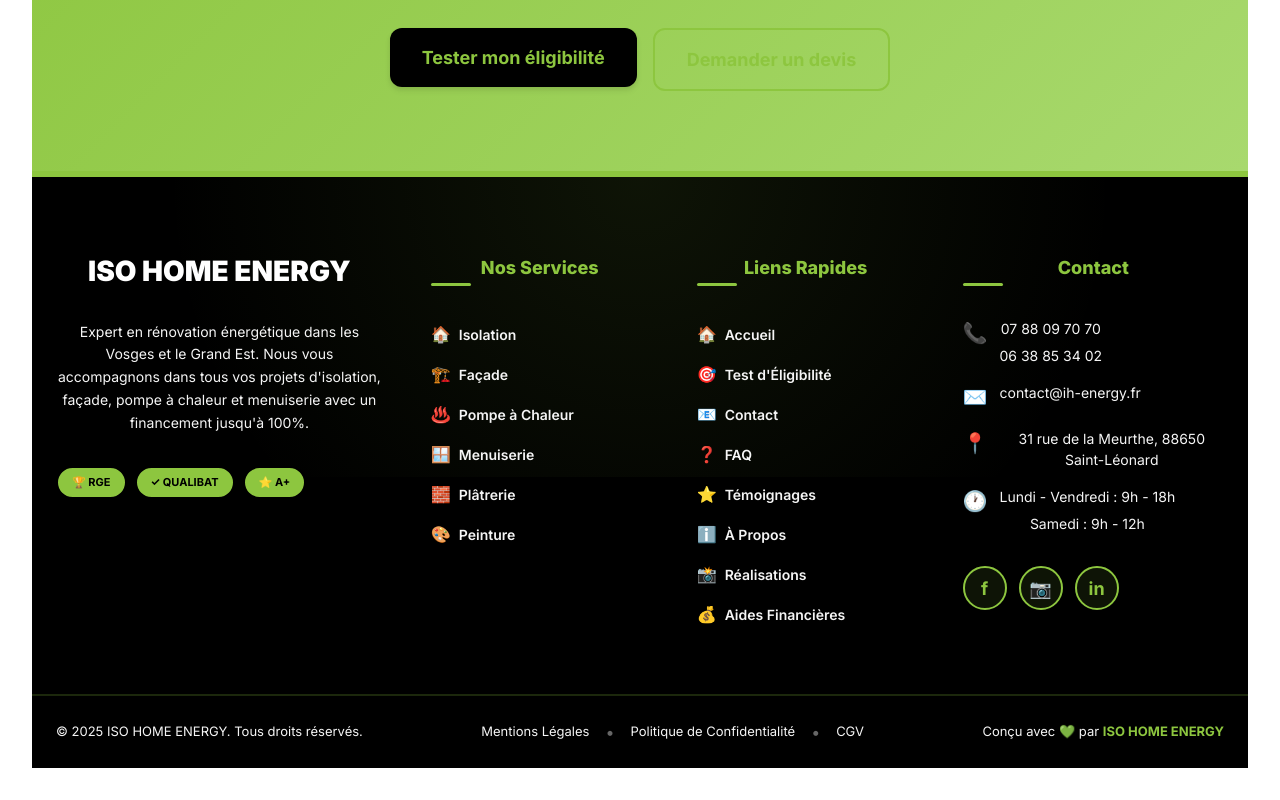
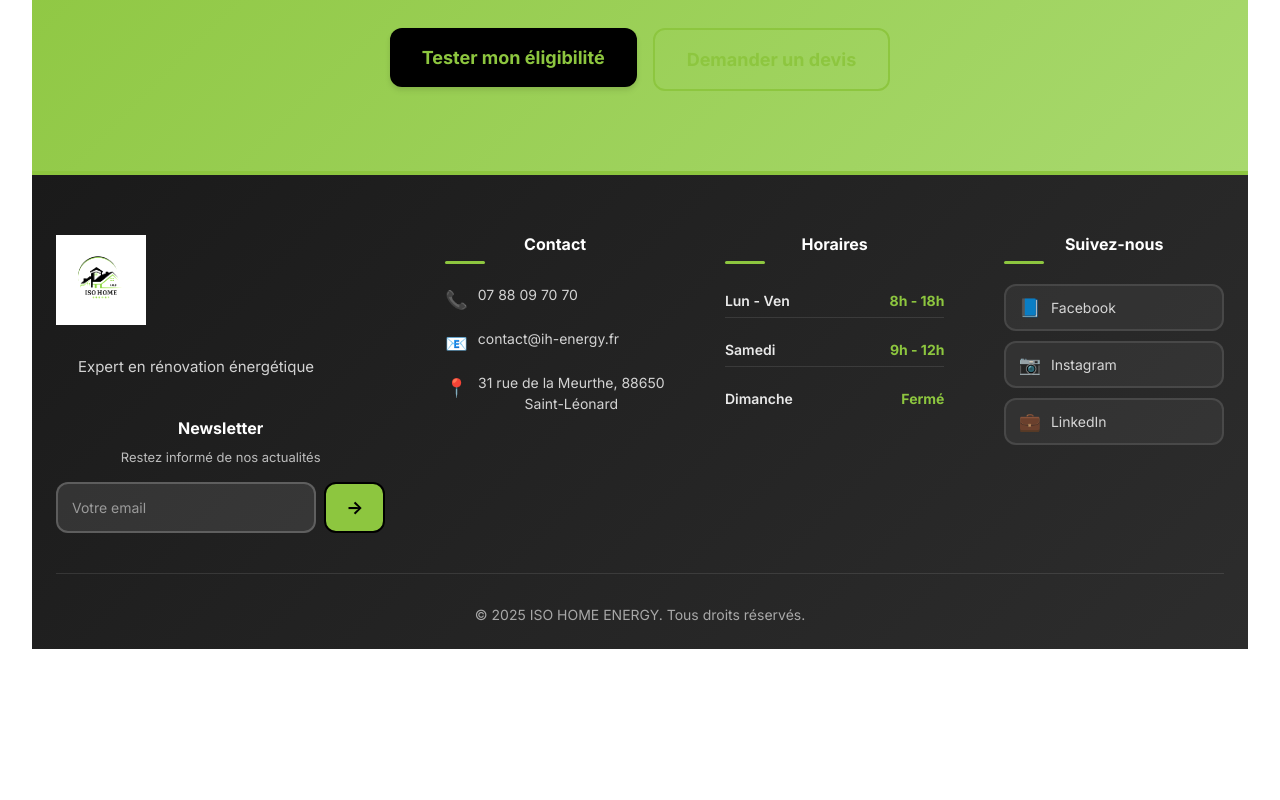
Before and after one commit to dafprince/iso-home-energy, a React (Vite) app: page /realisations in a window 1280 px wide. Shown: the part 1338-2138 px from the top of the page. After the commit the page ends 2019 px from the top, so only its background shows below. Built offline with nearby package versions, Linux system fonts and the light colour scheme.

Commit message:
logo modifié le menu le footer modifié

```diff
--- a/src/components/layout/Footer/Footer.css
+++ b/src/components/layout/Footer/Footer.css
@@ -1,281 +1,289 @@
 /* ========================================
-   FOOTER - ULTRA PREMIUM
+   FOOTER - ULTRA PREMIUM MINIMALISTE
    ======================================== */
 
 .footer {
-  background: var(--noir-profond);
-  color: var(--blanc-pur);
-  border-top: 6px solid var(--vert-principal);
+  background: #1a1a1a !important;
+  background: linear-gradient(135deg, #1a1a1a 0%, #2d2d2d 100%) !important;
+  color: #ffffff !important;
+  padding: 60px 0 24px;
+  border-top: 4px solid #8dc63f;
   position: relative;
 }
 
-.footer::before {
-  content: '';
-  position: absolute;
-  top: 0;
-  left: 0;
-  right: 0;
-  height: 300px;
-  background: radial-gradient(circle at 50% 0%, rgba(141, 198, 63, 0.1) 0%, transparent 70%);
-  pointer-events: none;
+.footer * {
+  color: inherit;
 }
 
-.footer-main {
-  padding: var(--spacing-20) 0 var(--spacing-16);
-  position: relative;
-  z-index: 1;
+.footer-content {
+  display: grid;
+  grid-template-columns: 1.5fr 1fr 1fr 1fr;
+  gap: 60px;
+  margin-bottom: 40px;
 }
 
-.footer-grid {
-  display: grid;
-  grid-template-columns: 1.5fr 1fr 1fr 1.2fr;
-  gap: var(--spacing-12);
+/* ========== BRAND & LOGO ========== */
+.footer-brand {
+  display: flex;
+  flex-direction: column;
+  gap: 20px;
 }
 
-.footer-col {
-  display: flex;
-  flex-direction: column;
-  gap: var(--spacing-4);
+.footer-logo {
+  display: inline-block;
+  margin-bottom: 10px;
 }
 
-/* Brand */
-.footer-brand {
-  margin-bottom: var(--spacing-3);
+.footer-logo img {
+  height: 90px;
+  width: auto;
+  object-fit: contain;
+  filter: brightness(1.1);
+  transition: transform 0.3s ease;
 }
 
-.footer-brand-name {
-  font-size: 28px;
-  font-weight: var(--font-weight-black);
-  color: var(--blanc-pur);
-  margin-bottom: var(--spacing-2);
-  line-height: 1;
+.footer-logo:hover img {
+  transform: scale(1.05);
 }
 
-.footer-brand-tagline {
-  font-size: 12px;
-  font-weight: var(--font-weight-bold);
-  color: var(--vert-principal);
-  text-transform: uppercase;
-  letter-spacing: 1.5px;
+.footer-tagline {
+  font-size: 15px;
+  line-height: 1.6;
+  color: rgba(255, 255, 255, 0.8) !important;
+  max-width: 280px;
+  margin: 0;
 }
 
-.footer-description {
-  font-size: 14px;
-  line-height: var(--line-height-relaxed);
-  color: var(--gris-clair);
-  margin-bottom: var(--spacing-4);
+/* ========== NEWSLETTER ========== */
+.footer-newsletter {
+  margin-top: 20px;
 }
 
-.footer-certifications {
-  display: flex;
-  gap: var(--spacing-2);
-  flex-wrap: wrap;
+.footer-newsletter h4 {
+  font-size: 16px;
+  font-weight: 700;
+  margin-bottom: 10px;
+  color: #ffffff !important;
 }
 
-.footer-cert-badge {
-  padding: 6px 14px;
-  background: var(--vert-principal);
-  color: var(--noir-profond);
-  font-size: 11px;
-  font-weight: var(--font-weight-bold);
-  border-radius: var(--radius-full);
-  text-transform: uppercase;
-  border: 2px solid var(--noir-profond);
+.footer-newsletter p {
+  font-size: 13px;
+  color: rgba(255, 255, 255, 0.7) !important;
+  margin-bottom: 15px;
 }
 
-/* Titles */
-.footer-title {
-  font-size: 18px;
-  font-weight: var(--font-weight-extrabold);
-  color: var(--vert-principal);
-  margin-bottom: var(--spacing-4);
-  position: relative;
-  padding-bottom: var(--spacing-2);
+.newsletter-form {
+  display: flex;
+  gap: 8px;
 }
 
-.footer-title::after {
+.newsletter-form input {
+  flex: 1;
+  padding: 10px 14px;
+  background: rgba(255, 255, 255, 0.1) !important;
+  border: 2px solid rgba(255, 255, 255, 0.2) !important;
+  border-radius: 12px;
+  color: #ffffff !important;
+  font-size: 14px;
+  transition: all 0.3s ease;
+}
+
+.newsletter-form input::placeholder {
+  color: rgba(255, 255, 255, 0.5) !important;
+}
+
+.newsletter-form input:focus {
+  outline: none;
+  border-color: #8dc63f !important;
+  background: rgba(255, 255, 255, 0.15) !important;
+}
+
+.newsletter-form button {
+  padding: 10px 20px;
+  background: #8dc63f !important;
+  border: 2px solid #000000 !important;
+  border-radius: 12px;
+  color: #000000 !important;
+  font-size: 18px;
+  font-weight: 700;
+  cursor: pointer;
+  transition: all 0.3s ease;
+}
+
+.newsletter-form button:hover {
+  background: #a0d858 !important;
+  transform: translateX(4px);
+}
+
+/* ========== SECTIONS ========== */
+.footer-section h4 {
+  font-size: 16px;
+  font-weight: 700;
+  margin-bottom: 20px;
+  color: #ffffff !important;
+  position: relative;
+  padding-bottom: 10px;
+}
+
+.footer-section h4::after {
   content: '';
   position: absolute;
   bottom: 0;
   left: 0;
   width: 40px;
   height: 3px;
-  background: var(--vert-principal);
-  border-radius: var(--radius-full);
+  background: #8dc63f;
+  border-radius: 2px;
 }
 
-/* Links */
-.footer-links {
+.footer-section ul {
   list-style: none;
   padding: 0;
   margin: 0;
   display: flex;
   flex-direction: column;
-  gap: var(--spacing-2);
+  gap: 15px;
 }
 
-.footer-link {
+/* ========== CONTACT ========== */
+.footer-contact li {
   display: flex;
-  align-items: center;
-  gap: var(--spacing-2);
-  color: var(--gris-clair);
-  text-decoration: none;
+  align-items: flex-start;
+  gap: 10px;
   font-size: 14px;
-  font-weight: var(--font-weight-semibold);
-  padding: var(--spacing-1) 0;
-  transition: all 0.3s ease;
 }
 
-.footer-link:hover {
-  color: var(--vert-principal);
-  transform: translateX(6px);
+.footer-icon {
+  font-size: 18px;
+  flex-shrink: 0;
+  margin-top: 2px;
 }
 
-.footer-link-icon {
-  font-size: 16px;
-}
-
-/* Contact */
-.footer-contact {
-  list-style: none;
-  padding: 0;
-  margin: 0;
-  display: flex;
-  flex-direction: column;
-  gap: var(--spacing-4);
-}
-
-.footer-contact-item {
-  display: flex;
-  align-items: flex-start;
-  gap: var(--spacing-3);
-  font-size: 14px;
-  color: var(--gris-clair);
-}
-
-.footer-contact-item div {
-  display: flex;
-  flex-direction: column;
-  gap: 6px;
-}
-
-.footer-contact-icon {
-  font-size: 20px;
-  flex-shrink: 0;
-  color: var(--vert-principal);
-}
-
-.footer-contact-item a {
-  color: var(--gris-clair);
+.footer-contact a {
+  color: rgba(255, 255, 255, 0.8) !important;
   text-decoration: none;
   transition: color 0.3s ease;
 }
 
-.footer-contact-item a:hover {
-  color: var(--vert-principal);
+.footer-contact a:hover {
+  color: #8dc63f !important;
 }
 
-/* Social */
+.footer-contact span:not(.footer-icon) {
+  color: rgba(255, 255, 255, 0.8) !important;
+  line-height: 1.5;
+}
+
+/* ========== HORAIRES ========== */
+.footer-hours li {
+  display: flex;
+  justify-content: space-between;
+  align-items: center;
+  font-size: 14px;
+  padding: 6px 0;
+  border-bottom: 1px solid rgba(255, 255, 255, 0.1);
+}
+
+.footer-hours li:last-child {
+  border-bottom: none;
+}
+
+.hours-day {
+  color: rgba(255, 255, 255, 0.9) !important;
+  font-weight: 600;
+}
+
+.hours-time {
+  color: #8dc63f !important;
+  font-weight: 700;
+}
+
+/* ========== RÉSEAUX SOCIAUX ========== */
 .footer-social {
   display: flex;
-  gap: var(--spacing-3);
-  margin-top: var(--spacing-4);
+  flex-direction: column;
+  gap: 10px;
 }
 
-.footer-social-link {
-  width: 44px;
-  height: 44px;
+.social-link {
   display: flex;
   align-items: center;
-  justify-content: center;
-  background: rgba(141, 198, 63, 0.1);
-  border: 2px solid var(--vert-principal);
-  border-radius: 50%;
-  color: var(--vert-principal);
-  font-size: 18px;
-  font-weight: var(--font-weight-bold);
+  gap: 10px;
+  padding: 8px 12px;
+  background: rgba(255, 255, 255, 0.05) !important;
+  border: 2px solid rgba(255, 255, 255, 0.1) !important;
+  border-radius: 12px;
+  color: rgba(255, 255, 255, 0.8) !important;
   text-decoration: none;
+  font-size: 14px;
   transition: all 0.3s ease;
 }
 
-.footer-social-link:hover {
-  background: var(--vert-principal);
-  color: var(--noir-profond);
-  transform: translateY(-4px);
-  box-shadow: var(--shadow-md);
+.social-link span {
+  font-size: 18px;
 }
 
-/* Bottom */
-.footer-bottom {
-  padding: var(--spacing-6) 0;
-  border-top: 2px solid rgba(141, 198, 63, 0.2);
+.social-link:hover {
+  background: rgba(141, 198, 63, 0.15) !important;
+  border-color: #8dc63f !important;
+  color: #8dc63f !important;
+  transform: translateX(4px);
 }
 
-.footer-bottom-content {
-  display: flex;
-  align-items: center;
-  justify-content: space-between;
-  gap: var(--spacing-6);
-  flex-wrap: wrap;
+/* ========== BOTTOM BAR ========== */
+.footer-bottom {
+  padding-top: 30px;
+  border-top: 1px solid rgba(255, 255, 255, 0.1);
+  text-align: center;
 }
 
-.footer-copyright,
-.footer-credit {
-  font-size: 13px;
-  color: var(--gris-clair);
+.footer-copyright {
+  font-size: 14px;
+  color: rgba(255, 255, 255, 0.6) !important;
   margin: 0;
 }
 
-.footer-legal {
-  display: flex;
-  align-items: center;
-  gap: var(--spacing-4);
-}
+/* ========== RESPONSIVE ========== */
+@media (max-width: 1024px) {
+  .footer-content {
+    grid-template-columns: repeat(2, 1fr);
+    gap: 40px;
+  }
 
-.footer-legal-link {
-  font-size: 13px;
-  color: var(--gris-clair);
-  text-decoration: none;
-  transition: color 0.3s ease;
-}
-
-.footer-legal-link:hover {
-  color: var(--vert-principal);
-}
-
-.footer-separator {
-  color: var(--gris-moyen);
-}
-
-.footer-credit strong {
-  color: var(--vert-principal);
-  font-weight: var(--font-weight-bold);
-}
-
-/* Responsive */
-@media (max-width: 1024px) {
-  .footer-grid {
-    grid-template-columns: repeat(2, 1fr);
+  .footer-brand {
+    grid-column: 1 / -1;
   }
 }
 
 @media (max-width: 768px) {
-  .footer-main {
-    padding: var(--spacing-12) 0 var(--spacing-8);
+  .footer {
+    padding: 40px 0 20px;
   }
 
-  .footer-grid {
+  .footer-content {
     grid-template-columns: 1fr;
-    gap: var(--spacing-8);
+    gap: 30px;
   }
 
-  .footer-bottom-content {
-    flex-direction: column;
-    text-align: center;
+  .footer-logo img {
+    height: 70px;
   }
 
-  .footer-legal {
-    flex-wrap: wrap;
-    justify-content: center;
+  .footer-tagline {
+    max-width: 100%;
+  }
+
+  .newsletter-form {
+    flex-direction: column;
+  }
+
+  .newsletter-form button {
+    width: 100%;
   }
 }
+
+@media (max-width: 480px) {
+  .footer-logo img {
+    height: 60px;
+  }
+}
--- a/src/components/layout/Footer/Footer.jsx
+++ b/src/components/layout/Footer/Footer.jsx
@@ -1,12 +1,10 @@
 /* ========================================
-   FOOTER - ISO HOME ENERGY
-   Footer premium avec toutes les informations
+   FOOTER - ULTRA MINIMALISTE PREMIUM
    ======================================== */
 
 import { Link } from 'react-router-dom';
-import { COMMON_TEXTS, CONTACT, SOCIAL } from '../../../utils/constants';
-import { servicesData } from '../../../data/services';
-import { formatPhoneNumber } from '../../../utils/formatters';
+import { CONTACT } from '../../../utils/constants';
+import logo from '../../../assets/images/logo.jpg';
 import './Footer.css';
 
 const Footer = () => {
@@ -14,197 +12,98 @@ const Footer = () => {
 
   return (
     <footer className="footer">
-      {/* Section principale */}
-      <div className="footer-main">
       <div className="container">
-          <div className="footer-grid">
-            {/* COLONNE 1 : À PROPOS */}
-            <div className="footer-col">
+        <div className="footer-content">
+          {/* LOGO & NEWSLETTER */}
           <div className="footer-brand">
-                <h3 className="footer-brand-name">{COMMON_TEXTS.company.name}</h3>
-                <p className="footer-brand-tagline">{COMMON_TEXTS.company.tagline}</p>
-              </div>
-              <p className="footer-description">
-                Expert en rénovation énergétique dans les Vosges et le Grand Est.
-                Nous vous accompagnons dans tous vos projets d'isolation, façade,
-                pompe à chaleur et menuiserie avec un financement jusqu'à 100%.
+            <Link to="/" className="footer-logo">
+              <img src={logo} alt="ISO HOME ENERGY" />
+            </Link>
+            <p className="footer-tagline">
+              Expert en rénovation énergétique
             </p>
-              <div className="footer-certifications">
-                <div className="footer-cert-badge">🏆 RGE</div>
-                <div className="footer-cert-badge">✓ Qualibat</div>
-                <div className="footer-cert-badge">⭐ A+</div>
+
+            {/* NEWSLETTER */}
+            <div className="footer-newsletter">
+              <h4>Newsletter</h4>
+              <p>Restez informé de nos actualités</p>
+              <form className="newsletter-form">
+                <input
+                  type="email"
+                  placeholder="Votre email"
+                  required
+                />
+                <button type="submit">
+                  →
+                </button>
+              </form>
             </div>
           </div>
 
-            {/* COLONNE 2 : SERVICES */}
-            <div className="footer-col">
-              <h4 className="footer-title">Nos Services</h4>
-              <ul className="footer-links">
-                {servicesData.map(service => (
-                  <li key={service.id}>
-                    <Link to={service.route} className="footer-link">
-                      <span className="footer-link-icon">{service.icon}</span>
-                      <span>{service.name}</span>
-                    </Link>
-                  </li>
-                ))}
-              </ul>
-            </div>
-
-            {/* COLONNE 3 : LIENS RAPIDES */}
-            <div className="footer-col">
-              <h4 className="footer-title">Liens Rapides</h4>
-              <ul className="footer-links">
+          {/* CONTACT */}
+          <div className="footer-section">
+            <h4>Contact</h4>
+            <ul className="footer-contact">
               <li>
-                  <Link to="/" className="footer-link">
-                    <span className="footer-link-icon">🏠</span>
-                    <span>Accueil</span>
-                  </Link>
-                </li>
-                <li>
-                  <Link to="/eligibilite" className="footer-link">
-                    <span className="footer-link-icon">🎯</span>
-                    <span>Test d'Éligibilité</span>
-                  </Link>
-                </li>
-                <li>
-                  <Link to="/contact" className="footer-link">
-                    <span className="footer-link-icon">📧</span>
-                    <span>Contact</span>
-                  </Link>
-                </li>
-                <li>
-                  <a href="#faq" className="footer-link">
-                    <span className="footer-link-icon">❓</span>
-                    <span>FAQ</span>
+                <span className="footer-icon">📞</span>
+                <a href={`tel:${CONTACT.phones.primary.replace(/\s/g, '')}`}>
+                  {CONTACT.phones.primary}
                 </a>
               </li>
               <li>
-                  <a href="#temoignages" className="footer-link">
-                    <span className="footer-link-icon">⭐</span>
-                    <span>Témoignages</span>
+                <span className="footer-icon">📧</span>
+                <a href={`mailto:${CONTACT.email}`}>
+                  {CONTACT.email}
                 </a>
               </li>
               <li>
-                    <Link to="/a-propos" className="footer-link">
-                        <span className="footer-link-icon">ℹ️</span>
-                        <span>À Propos</span>
-                    </Link>
-                    </li>
-                    <li>
-                    <Link to="/realisations" className="footer-link">
-                        <span className="footer-link-icon">📸</span>
-                        <span>Réalisations</span>
-                    </Link>
-                    </li>
-                    <li>
-                    <Link to="/aides" className="footer-link">
-                        <span className="footer-link-icon">💰</span>
-                        <span>Aides Financières</span>
-                    </Link>
+                <span className="footer-icon">📍</span>
+                <span>{CONTACT.address.full}</span>
               </li>
             </ul>
           </div>
 
-            {/* COLONNE 4 : CONTACT */}
-            <div className="footer-col">
-              <h4 className="footer-title">Contact</h4>
-              <ul className="footer-contact">
-                <li className="footer-contact-item">
-                  <span className="footer-contact-icon">📞</span>
-                  <div>
-                    <a href={`tel:${CONTACT.phones.primary.replace(/\s/g, '')}`}>
-                      {formatPhoneNumber(CONTACT.phones.primary)}
-                    </a>
-                    <a href={`tel:${CONTACT.phones.secondary.replace(/\s/g, '')}`}>
-                      {formatPhoneNumber(CONTACT.phones.secondary)}
-                    </a>
-                  </div>
+          {/* HORAIRES */}
+          <div className="footer-section">
+            <h4>Horaires</h4>
+            <ul className="footer-hours">
+              <li>
+                <span className="hours-day">Lun - Ven</span>
+                <span className="hours-time">8h - 18h</span>
               </li>
-                <li className="footer-contact-item">
-                  <span className="footer-contact-icon">✉️</span>
-                  <a href={`mailto:${CONTACT.email}`}>{CONTACT.email}</a>
+              <li>
+                <span className="hours-day">Samedi</span>
+                <span className="hours-time">9h - 12h</span>
               </li>
-                <li className="footer-contact-item">
-                  <span className="footer-contact-icon">📍</span>
-                  <span>{CONTACT.address.full}</span>
-                </li>
-                <li className="footer-contact-item">
-                  <span className="footer-contact-icon">🕐</span>
-                  <div>
-                    <span>{CONTACT.hours.weekdays}</span>
-                    <span>{CONTACT.hours.saturday}</span>
-                  </div>
+              <li>
+                <span className="hours-day">Dimanche</span>
+                <span className="hours-time">Fermé</span>
               </li>
             </ul>
+          </div>
 
-              {/* Réseaux sociaux */}
-              {SOCIAL && (
+          {/* RÉSEAUX SOCIAUX */}
+          <div className="footer-section">
+            <h4>Suivez-nous</h4>
             <div className="footer-social">
-                  {SOCIAL.facebook && (
-                    <a
-                      href={SOCIAL.facebook}
-                      target="_blank"
-                      rel="noopener noreferrer"
-                      className="footer-social-link"
-                      aria-label="Facebook"
-                    >
-                      <span>f</span>
+              <a href="https://facebook.com" target="_blank" rel="noopener noreferrer" className="social-link">
+                <span>📘</span> Facebook
               </a>
-                  )}
-                  {SOCIAL.instagram && (
-                    <a
-                      href={SOCIAL.instagram}
-                      target="_blank"
-                      rel="noopener noreferrer"
-                      className="footer-social-link"
-                      aria-label="Instagram"
-                    >
-                      <span>📷</span>
+              <a href="https://instagram.com" target="_blank" rel="noopener noreferrer" className="social-link">
+                <span>📷</span> Instagram
               </a>
-                  )}
-                  {SOCIAL.linkedin && (
-                    <a
-                      href={SOCIAL.linkedin}
-                      target="_blank"
-                      rel="noopener noreferrer"
-                      className="footer-social-link"
-                      aria-label="LinkedIn"
-                    >
-                      <span>in</span>
+              <a href="https://linkedin.com" target="_blank" rel="noopener noreferrer" className="social-link">
+                <span>💼</span> LinkedIn
               </a>
-                  )}
-                </div>
-              )}
-            </div>
             </div>
           </div>
         </div>
 
-      {/* Section Bottom */}
+        {/* COPYRIGHT */}
         <div className="footer-bottom">
-        <div className="container">
-          <div className="footer-bottom-content">
           <p className="footer-copyright">
-              © {currentYear} {COMMON_TEXTS.company.name}. Tous droits réservés.
+            © {currentYear} ISO HOME ENERGY. Tous droits réservés.
           </p>
-            <div className="footer-legal">
-              <Link to="/mentions-legales" className="footer-legal-link">
-                Mentions Légales
-              </Link>
-              <span className="footer-separator">•</span>
-              <Link to="/politique-confidentialite" className="footer-legal-link">
-                Politique de Confidentialité
-              </Link>
-              <span className="footer-separator">•</span>
-              <Link to="/cgv" className="footer-legal-link">
-                CGV
-              </Link>
-            </div>
-            <p className="footer-credit">
-              Conçu avec 💚 par <strong>ISO HOME ENERGY</strong>
-            </p>
-          </div>
         </div>
       </div>
     </footer>
--- a/src/components/layout/Header/Header.css
+++ b/src/components/layout/Header/Header.css
@@ -50,7 +50,7 @@
 }
 
 .header-logo-img {
-  height: 100px;
+  height: 70px;
   width: auto;
   object-fit: contain;
 }
--- a/src/components/layout/Header/Header.jsx
+++ b/src/components/layout/Header/Header.jsx
@@ -8,7 +8,7 @@ import { COMMON_TEXTS, CONTACT } from '../../../utils/constants';
 import { useApp } from '../../../context/AppContext';
 import Navigation from './Navigation';
 import MobileMenu from './MobileMenu';
-import logo from '../../../assets/images/logo1.png';
+import logo from '../../../assets/images/logo2.png';
 import './Header.css';
 
 const Header = () => {
--- a/src/components/layout/Header/Navigation.jsx
+++ b/src/components/layout/Header/Navigation.jsx
@@ -1,9 +1,10 @@
 /* ========================================
-   NAVIGATION - ULTRA PREMIUM V2
+   NAVIGATION - AVEC 6 SERVICES
    ======================================== */
 
 import { useState, useRef, useEffect } from 'react';
 import { Link, useLocation } from 'react-router-dom';
+import { servicesData } from '../../../data/services';
 import './Navigation.css';
 
 const Navigation = () => {
@@ -41,37 +42,6 @@ const Navigation = () => {
     }, 200);
   };
 
-  const services = [
-    {
-      id: 1,
-      title: 'Isolation Thermique',
-      slug: 'isolation-thermique',
-      icon: '🏠',
-      description: 'Isolation complète et performante'
-    },
-    {
-      id: 2,
-      title: 'Isolation Extérieure',
-      slug: 'isolation-exterieur',
-      icon: '🏗️',
-      description: 'ITE pour façades modernes'
-    },
-    {
-      id: 3,
-      title: 'Pompe à Chaleur',
-      slug: 'pompe-chaleur',
-      icon: '♨️',
-      description: 'Chauffage écologique'
-    },
-    {
-      id: 4,
-      title: 'Ravalement Façade',
-      slug: 'ravalement-facade',
-      icon: '🎨',
-      description: 'Rénovation complète'
-    }
-  ];
-
   return (
     <nav className="navigation">
       <Link
@@ -98,7 +68,7 @@ const Navigation = () => {
         {isServicesOpen && (
           <div className="nav-dropdown-menu">
             <div className="nav-dropdown-content">
-              {services.map((service) => (
+              {servicesData.map((service) => (
                 <Link
                   key={service.id}
                   to={`/services/${service.slug}`}
@@ -107,8 +77,8 @@ const Navigation = () => {
                 >
                   <span className="nav-dropdown-icon">{service.icon}</span>
                   <div className="nav-dropdown-text">
-                    <div className="nav-dropdown-name">{service.title}</div>
-                    <div className="nav-dropdown-desc">{service.description}</div>
+                    <div className="nav-dropdown-name">{service.name}</div>
+                    <div className="nav-dropdown-desc">{service.shortDescription}</div>
                   </div>
                 </Link>
               ))}
```
Also changed, not shown: src/components/layout/Header/Navigation.css (+8 -9 lines), src/assets/images/logo2.png (added). Lines whose indentation alone changed are shown as unchanged.
